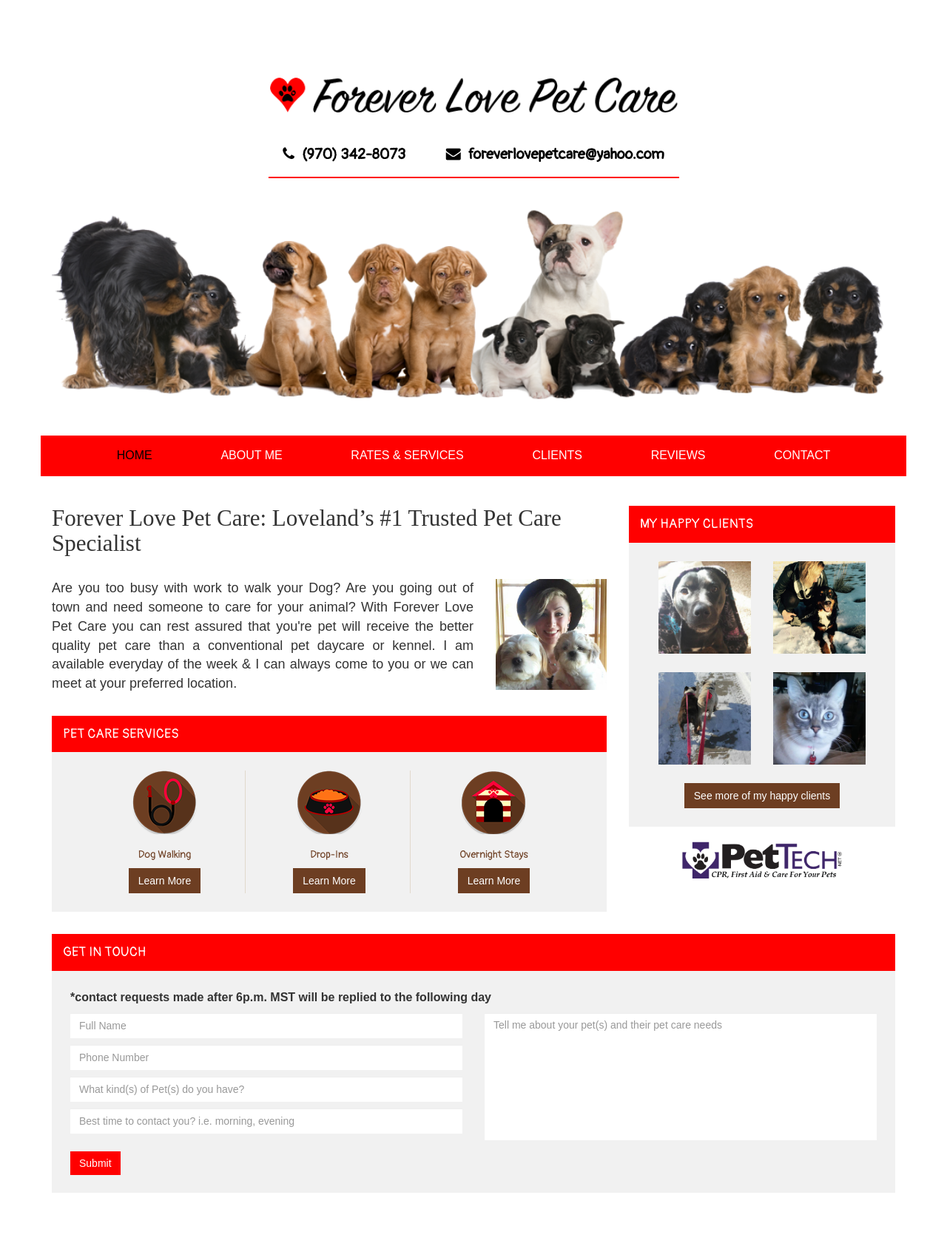
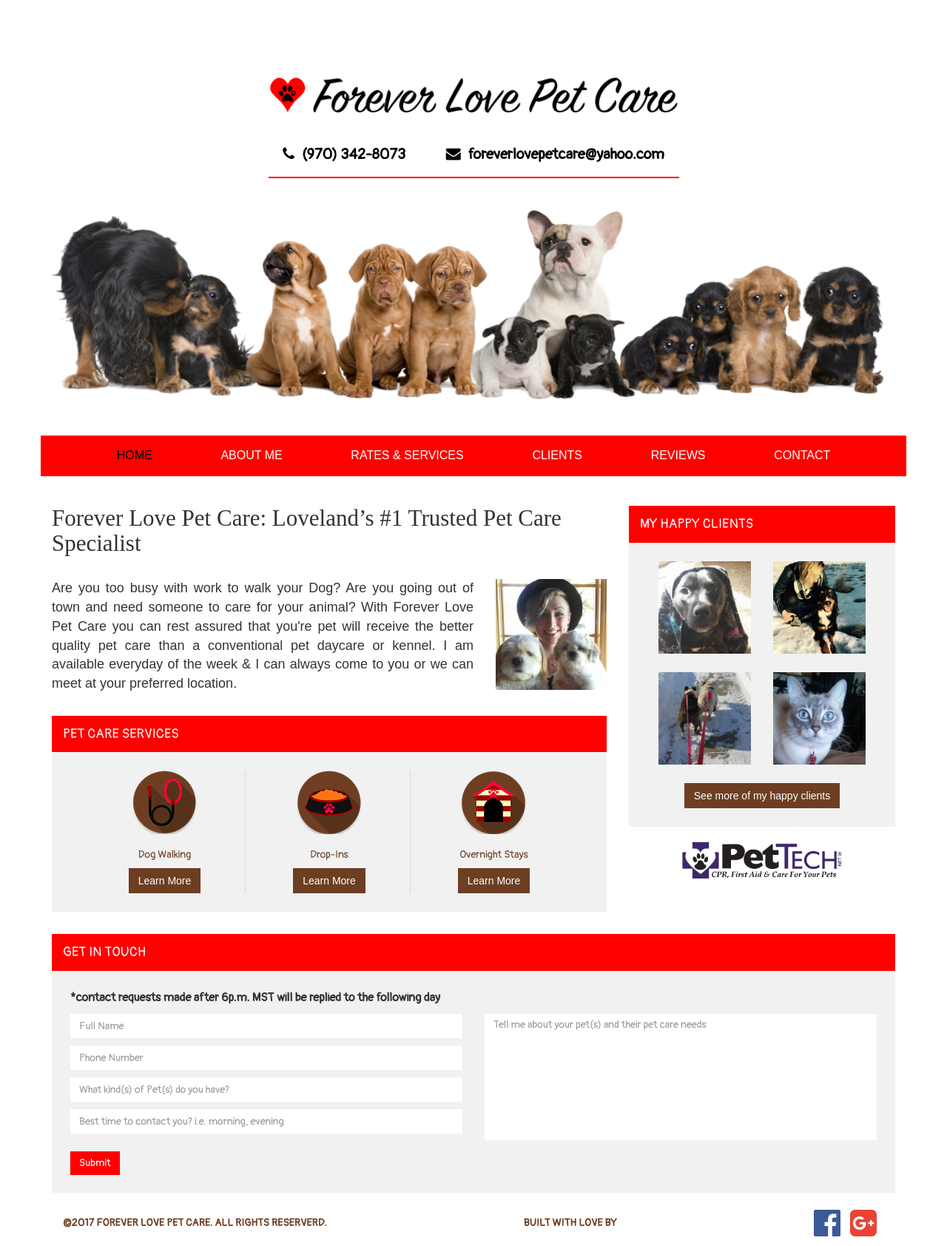
Before and after one commit to JWizerd/2017_foreverlovepetcare, a Jekyll site: the page built from index.html, in a window 1280 px wide. Shown: the whole page at 74% size. Built offline with Jekyll 4.4.1, drawn with Linux system fonts in a browser that asks for light colours; nearby versions of some CDN libraries; some web fonts are replaced; before the commit the page ends 1613 px from its top, so only the background shows below that.

Commit message:
footer typography and footer links

```diff
--- a/_includes/footer.html
+++ b/_includes/footer.html
@@ -3,7 +3,7 @@
     <div class="col-md-12">
       <h2 class="home-section-headline">Get in Touch</h2>
       <section class="footer-wrapper home-conent-wrapper">
-        <p><strong>*contact requests made after 6p.m. MST will be replied to the following day </strong></p>
+        <p class="disclaimer"><strong>*contact requests made after 6p.m. MST will be replied to the following day </strong></p>
         <form action="" class="row" class="get-in-touch-form">
           <div class="col-sm-6">
             <div class="form-group">
@@ -27,4 +27,14 @@
       </section>
     </div>
   </div>
+  <div class="col-md-12">
+    <ul class="footer-links">
+      <li class="footer-link">©2017 Forever love pet care. all rights reserverd.</li>
+      <li class="footer-link impactstudio">Built With Love by</li>
+      <li class="footer-link social-links">
+        <i class="fa fa-facebook-official fa-3x fb"></i>
+        <i class="fa fa-google-plus-square fa-3x gplus"></i>
+      </li>
+    </ul>
+  </div>
 </footer>
--- a/assets/css/main.scss
+++ b/assets/css/main.scss
@@ -69,6 +69,9 @@
 .contact-details {
   width: 100%;
   border-bottom: 2px solid red;
+  display: -webkit-box;  /* OLD - iOS 6-, Safari 3.1-6, BB7 */
+  display: -ms-flexbox;  /* TWEENER - IE 10 */
+  display: -webkit-flex; /* NEW - Safari 6.1+. iOS 7.1+, BB10 */
   display: flex;
   justify-content: space-around;
   padding: 0 0 15px 0;
@@ -117,6 +120,9 @@
 }
 
 .navigation ul {
+  display: -webkit-box;  /* OLD - iOS 6-, Safari 3.1-6, BB7 */
+  display: -ms-flexbox;  /* TWEENER - IE 10 */
+  display: -webkit-flex; /* NEW - Safari 6.1+. iOS 7.1+, BB10 */
   display: flex;
   justify-content: space-between;
   list-style: none;
@@ -140,6 +146,9 @@
 /* home - lead description */
 
 .lead-description {
+  display: -webkit-box;  /* OLD - iOS 6-, Safari 3.1-6, BB7 */
+  display: -ms-flexbox;  /* TWEENER - IE 10 */
+  display: -webkit-flex; /* NEW - Safari 6.1+. iOS 7.1+, BB10 */
   display: flex;
   justify-content: space-between;
   text-align: justify;
@@ -246,9 +255,14 @@
 
 /* footer */
 
+footer * {
+  font-family: $pangolin;
+}
+
 .footer-wrapper {
   text-align: left;
   padding-bottom: 0;
+  margin-bottom: 20px;
 }
 
 .form-group input {
@@ -269,6 +283,28 @@
 .btn-danger {
   background-color: $red;
 }
+
+.footer-links {
+  text-transform: uppercase;
+  font-weight: bold;
+  color: $poop;
+  list-style: none;
+  display: -webkit-box;  /* OLD - iOS 6-, Safari 3.1-6, BB7 */
+  display: -ms-flexbox;  /* TWEENER - IE 10 */
+  display: -webkit-flex; /* NEW - Safari 6.1+. iOS 7.1+, BB10 */
+  display: flex;
+  justify-content: space-between;
+  align-items: center;
+}
+
+.fb {
+  color: $fb;
+}
+
+.gplus {
+  color: $gplus
+}
+
 
 @media all and (max-width: 1199px) {
   .service {
```
Also changed, not shown: 3 other files.
